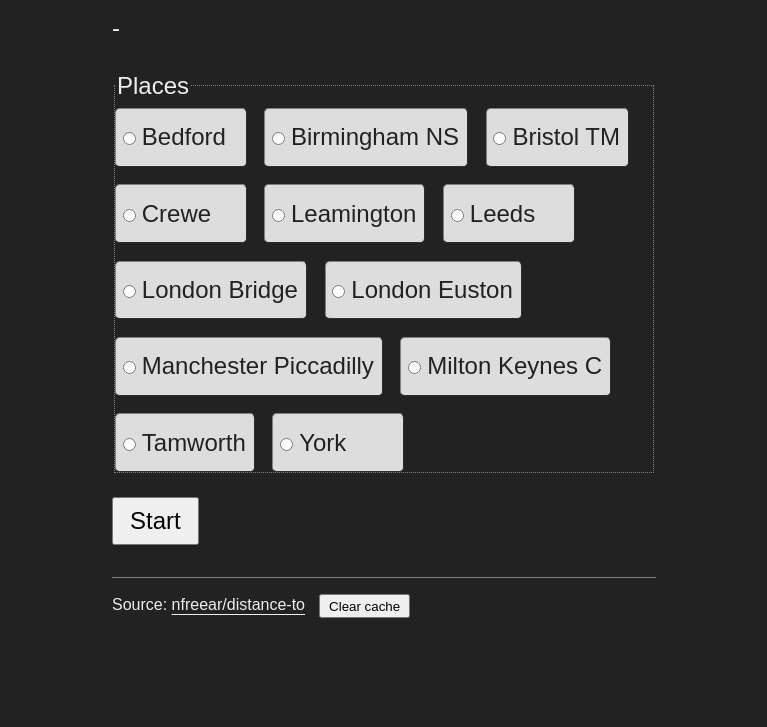
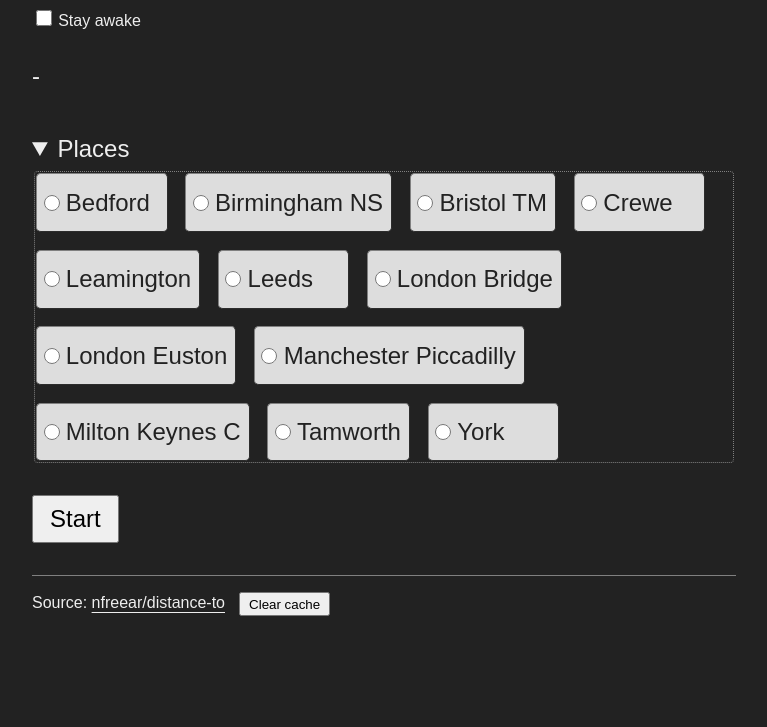
Before and after one commit to nfreear/distance-to, a website with bundled scripts: page src/index.html in a window 1280 px wide. Shown: the part 73-800 px from the top of the page, without its empty margins (256-1023 px from the left). Built offline with nearby package versions, Linux system fonts and the light colour scheme.

Commit message:
feat: Add `WakeLockElement` - `<wake-lock>`

```diff
--- a/src/index.html
+++ b/src/index.html
@@ -13,6 +13,8 @@
   <h1>Distance To …?</h1>
 </header>
 
+<wake-lock></wake-lock>
+
 <distance-to-app role="main">
 
 <form id="formID">
@@ -23,13 +25,16 @@
     <output name="timer" aria-live="off"></output>
   </p>
 
+  <details name="sec" open>
+    <summary>Places</summary>
   <fieldset name="fs">
-    <legend>Places</legend>
+    <legend class="sr-only">Places</legend>
 
     <load-place-data class="display-flex">
       Loading …
     </load-place-data>
   </fieldset>
+  </details>
 
   <p><button name="startButton">Start</button></p>
 </form>
--- /dev/null
+++ b/src/lib/WakeLockElement.js
@@ -0,0 +1,75 @@
+const { HTMLElement, navigator } = window;
+
+export default class WakeLockElement extends HTMLElement {
+  #outputElem;
+  #wakeLock = null;
+
+  get #supportsWakeLock () { return 'wakeLock' in navigator; }
+
+  get #label () { return this.getAttribute('label') ?? 'Stay awake'; }
+  get #successText () { return this.getAttribute('success-text') ?? 'Wake lock is active!'; }
+  get #releaseText () { return this.getAttribute('release-text') ?? 'Wake lock released!'; }
+
+  connectedCallback () {
+    if (!this.#supportsWakeLock) {
+      console.warn('Wake lock not supported.');
+      return;
+    }
+
+    const { label, input, output } = this.#createElements();
+
+    this.attachShadow({ mode: 'open' }).appendChild(label);
+
+    input.addEventListener('change', (ev) => this.#changeEventHandler(ev));
+
+    this.#outputElem = output;
+
+    console.debug('wake-lock:', [this]);
+  }
+
+  #changeEventHandler (ev) {
+    if (ev.target.checked) {
+      this.#acquireWakeLock(ev);
+    } else {
+      this.#wakeLock.release().then(() => {
+        this.#wakeLock = null;
+        this.#outputElem.textContent = this.#releaseText;
+        this.dataset.active = false;
+        console.debug('Wake lock released', ev);
+      });
+    }
+  }
+
+  async #acquireWakeLock (ev) {
+    try {
+      this.#wakeLock = await navigator.wakeLock.request('screen');
+      this.#outputElem.textContent = this.#successText;
+      this.dataset.active = true;
+      console.debug('Wake lock active', ev);
+    } catch (err) {
+      // The Wake Lock request has failed - usually system related, such as battery.
+      this.#outputElem.textContent = `${err.name}, ${err.message}`;
+      console.error('WakeLock Error:', err);
+    }
+  }
+
+  #createElements () {
+    const input = document.createElement('input');
+    const label = document.createElement('label');
+    const span = document.createElement('span');
+    const output = document.createElement('output');
+
+    input.type = 'checkbox';
+    input.setAttribute('part', 'checkbox');
+    output.setAttribute('part', 'output');
+    label.setAttribute('part', 'label');
+    span.setAttribute('part', 'labelText');
+    span.textContent = this.#label;
+
+    label.appendChild(input);
+    label.appendChild(span);
+    label.appendChild(output);
+
+    return { label, input, output };
+  }
+}
--- a/src/lib/app.js
+++ b/src/lib/app.js
@@ -6,12 +6,14 @@
 
 import DistanceToAppElement from './DistanceToAppElement.js';
 import LoadPlaceDataElement from './LoadPlaceDataElement.js';
+import WakeLockElement from './WakeLockElement.js';
 
 const { confirm, customElements } = window;
 const deleteButton = document.querySelector('#deleteButton');
 
 customElements.define('distance-to-app', DistanceToAppElement);
 customElements.define('load-place-data', LoadPlaceDataElement);
+customElements.define('wake-lock', WakeLockElement);
 
 document.documentElement.classList.remove('no-js');
 document.documentElement.classList.add('js');
--- a/src/lib/urlsToCache.js
+++ b/src/lib/urlsToCache.js
@@ -10,8 +10,10 @@ export default function urlsToCache () {
     resolve('../leaflet/geo/crs/EarthCRS.js'),
     resolve('../data/gbr-place-data.js'),
     resolve('../style/app.css'),
+    // resolve('../style/my-compass.css'),
     resolve('./DistanceToAppElement.js'),
     resolve('./LoadPlaceDataElement.js'),
+    resolve('./WakeLockElement.js'),
     resolve('./app.js'),
     resolve('./icon.svg'),
     import.meta.url
--- a/src/style/app.css
+++ b/src/style/app.css
@@ -6,7 +6,8 @@
 
 fieldset {
   border: 1px dotted gray;
-  padding: 0;
+  border-radius: .25rem;
+  padding: 1px;
 
   .display-flex {
     display: flex;
@@ -32,6 +33,11 @@ fieldset {
       margin-left: .2rem;
     }
   }
+
+  [ type = radio ] {
+    height: 1rem;
+    width: 1rem;
+  }
 }
 
 output {
@@ -51,6 +57,14 @@ form {
   }
 }
 
+details {
+  margin: 2rem 0;
+
+  summary {
+    padding: .5rem 0;
+  }
+}
+
 footer {
   border-top: 1px solid gray;
   margin-top: 2rem;
@@ -66,7 +80,7 @@ body {
   color: var(--fore-color);
   font-family: sans-serif;
   margin: auto;
-  max-width: 34rem;
+  max-width: 44rem;
   padding: 0 1rem;
 
   a[ href ] {
@@ -74,7 +88,32 @@ body {
   }
 }
 
+::part(input),
 * {
   outline-offset: .2rem;
   text-underline-offset: .2rem;
 }
+
+wake-lock {
+  &::part(labelText) {
+    display: inline-block;
+    margin: .2rem;
+  }
+
+  &::part(label) {
+    padding: .5rem 0;
+  }
+
+  &::part(checkbox) {
+    height: 1rem;
+    width: 1rem;
+  }
+}
+
+.sr-only,
+.visually-hidden {
+  height: 0;
+  width: 0;
+  overflow: hidden;
+  position: absolute;
+}
```
Also changed, not shown: 1 other file.
